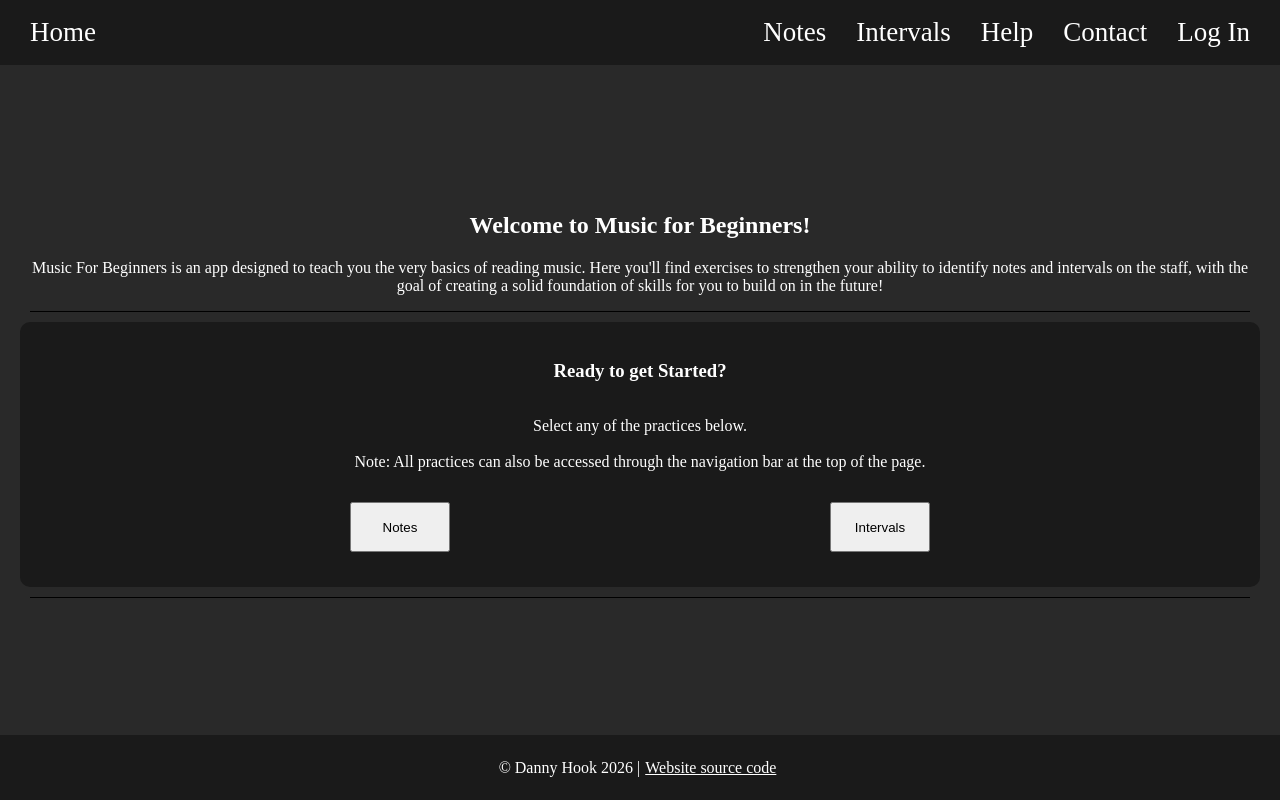
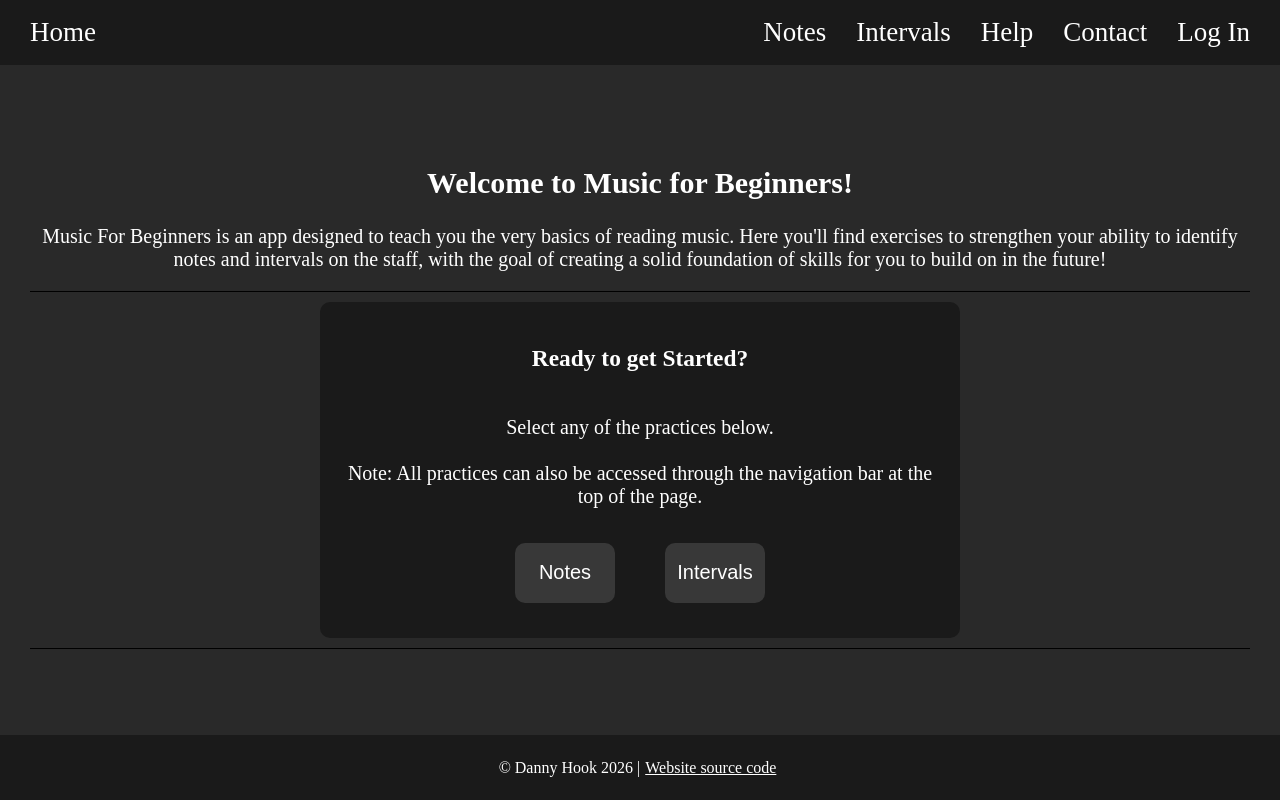
Before and after one commit to MostLikelyNotHuman/u2-rebuild, a React (Vite) app in the folder mfbr2/: page / in a window 1280 px wide. Built offline with nearby package versions, Linux system fonts and the light colour scheme.

Commit message:
home page styling complete

```diff
--- a/mfbr2/src/components/HomePage.css
+++ b/mfbr2/src/components/HomePage.css
@@ -10,6 +10,7 @@
     padding: 20px;
     color: white;
     background-color: rgb(41, 41, 41);
+    font-size: 20px;
 }
 
 #homePage-intro {
@@ -22,6 +23,11 @@
     margin: 10px;
 }
 
+#homePage-startBox {
+    display: flex;
+    justify-content: center;
+}
+
 #home-box {
     padding: 20px;
     display: flex;
@@ -29,6 +35,7 @@
     align-items: center;
     background-color: rgb(26, 26, 26);
     border-radius: 10px;
+    max-width: 600px;
 }
 
 #home-box-body {
@@ -42,9 +49,21 @@
     width: 80%;
     flex-direction: row;
     justify-content: space-around;
+    max-width: 300px;
 }
 
 #home-box-buttons button {
-    width: 100px;
-    height: 50px;
+    max-width: 120px;
+    min-width: 100px;
+    height: 60px;
+    font-size: 20px;
+    background-color: rgb(56, 56, 56);
+    color: white;
+    border-width: 0;
+    border-radius: 10px;
 }
+
+#home-box-buttons button:hover {
+    background-color: rgb(88, 88, 88);
+    transition: .15s ease-in-out
+}
```
